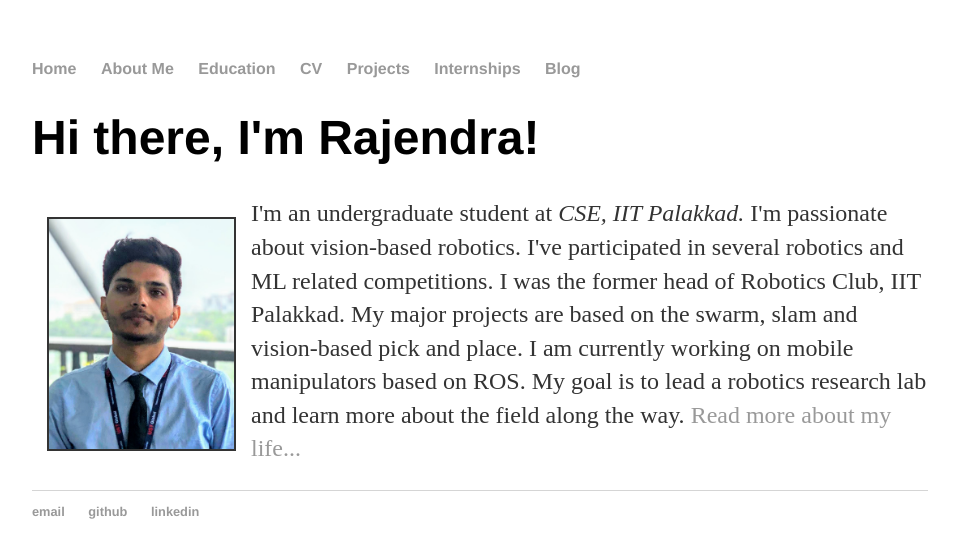
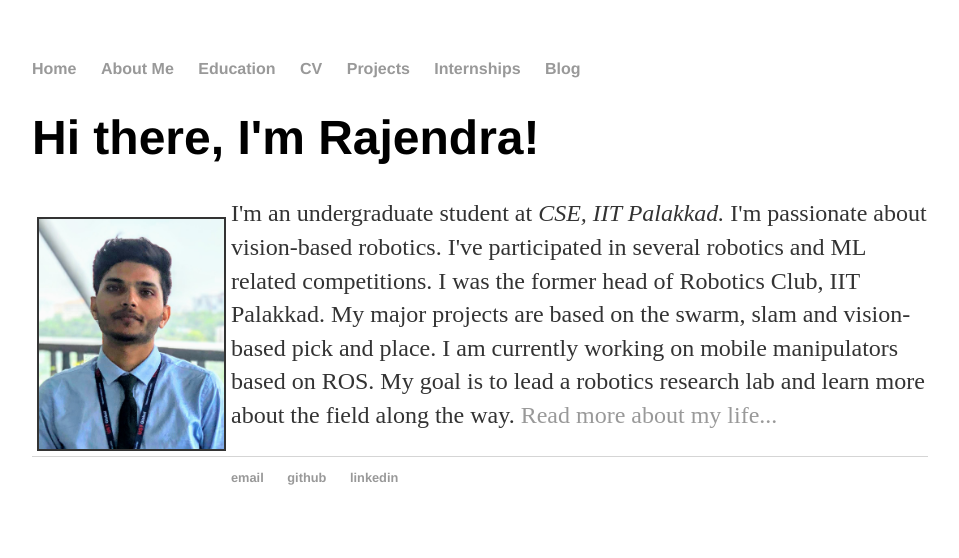
Before and after one commit to iamrajee/iamrajee.github.io, a Jekyll site: the page built from index.html, in a window 1280 px wide. Shown: the top 558 px of the page, without its empty margins (160-1119 px from the left). Built offline with Jekyll 4.4.1, drawn with Linux system fonts in a browser that asks for light colours.

Commit message:
Update index.html

```diff
--- a/index.html
+++ b/index.html
@@ -4,5 +4,5 @@
 ---
 <div class="blurb">
 	<h1>Hi there, I'm Rajendra!</h1>
-	<p><img src="images/rajendra_passport_photo.jpg" height="230" width="185" align="left" border="2" HSPACE="15" VSPACE="20" />I'm an undergraduate student at <em>CSE, IIT Palakkad.</em> I'm passionate about vision-based robotics. I've participated in several robotics and ML related competitions. I was the former head of Robotics Club, IIT Palakkad. My major projects are based on the swarm, slam and vision-based pick and place. I am currently working on mobile manipulators based on ROS. My goal is to lead a robotics research lab and learn more about the field along the way. <a href="/about">Read more about my life...</a></p>
+	<p><img src="images/rajendra_passport_photo.jpg" height="230" width="185" align="left" border="2" HSPACE="5" VSPACE="20" />I'm an undergraduate student at <em>CSE, IIT Palakkad.</em> I'm passionate about vision-based robotics. I've participated in several robotics and ML related competitions. I was the former head of Robotics Club, IIT Palakkad. My major projects are based on the swarm, slam and vision-based pick and place. I am currently working on mobile manipulators based on ROS. My goal is to lead a robotics research lab and learn more about the field along the way. <a href="/about">Read more about my life...</a></p>
 </div><!-- /.blurb -->
```
